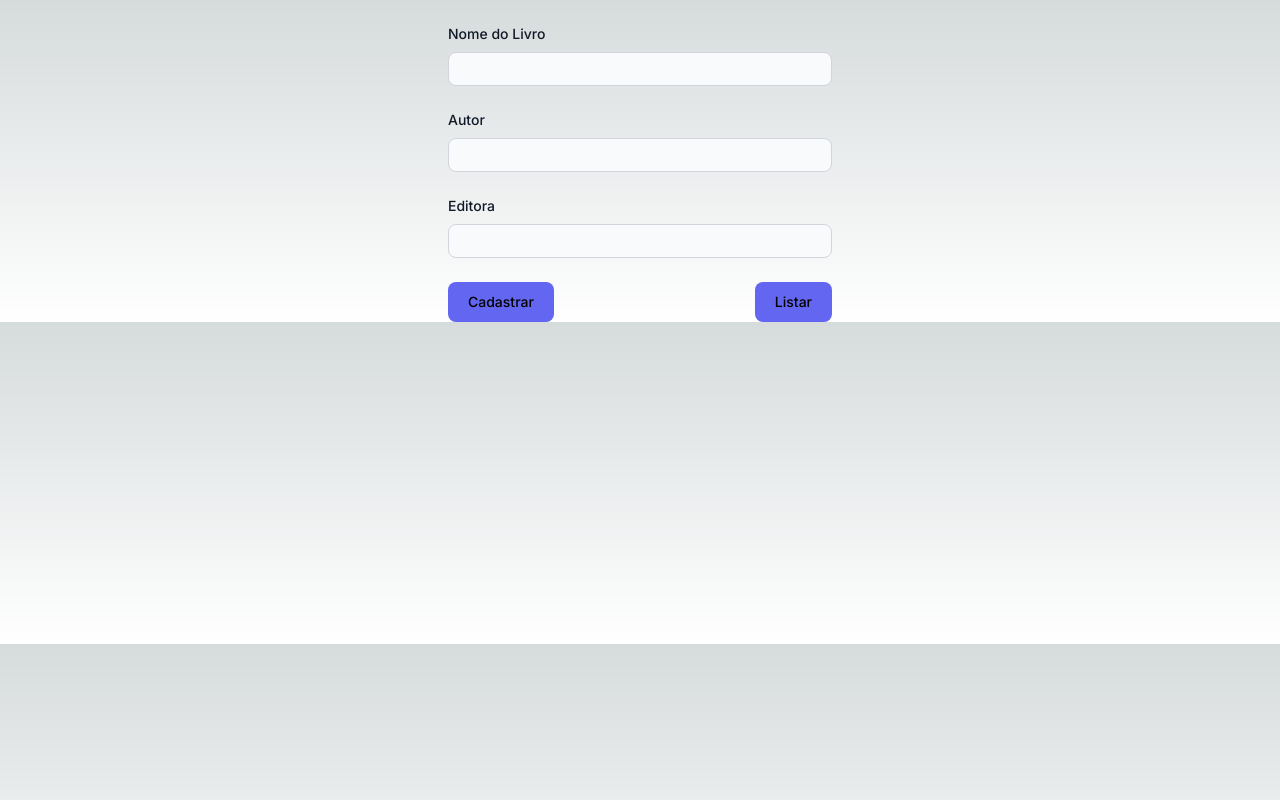
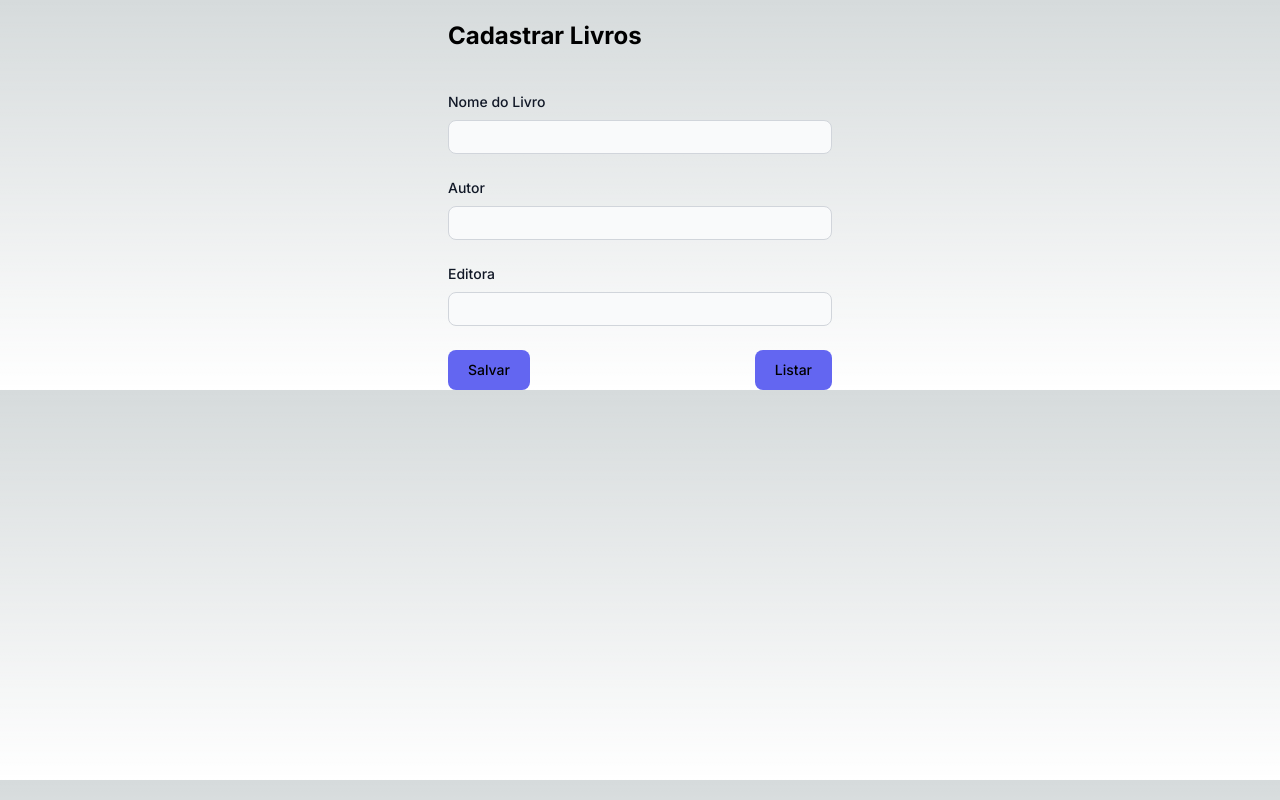
Before and after one commit to codemaia/my-front, a Next.js app: page /cadastro in a window 1280 px wide. Built offline with nearby package versions, Linux system fonts and the light colour scheme.

Commit message:
add button and link to cadaster

```diff
--- a/src/app/cadastro/page.tsx
+++ b/src/app/cadastro/page.tsx
@@ -36,7 +36,9 @@ function submitForm() {
   return (
 
       <form onSubmit={handleSubmit} className="max-w-sm mx-auto">
-
+        <div>
+          <h1 className='mt-5 text-2xl font-bold mb-4'>Cadastrar Livros</h1>
+        </div>
         <div className="pb-6 pt-6">
             <label htmlFor="name" className="block mb-2 text-sm font-medium text-gray-900 dark:text-white">Nome do Livro</label>
             <input type="text" id="name" value={name} onChange={(e) => setName(e.target.value)} className="block w-full p-2 text-gray-900 border border-gray-300 rounded-lg bg-gray-50 text-xs focus:ring-blue-500 focus:border-blue-500 dark:bg-gray-700 dark:border-gray-600 dark:placeholder-gray-400 dark:text-white dark:focus:ring-blue-500 dark:focus:border-blue-500" />
@@ -53,7 +55,7 @@ function submitForm() {
         </div>
 
         <div className='flex justify-between'>
-          <button type="submit" className=" bg-indigo-500 hover:bg-indigo-300 focus:ring-4 focus:outline-none font-medium rounded-lg text-sm w-full sm:w-auto px-5 py-2.5 text-center">Cadastrar</button>
+          <button type="submit" className=" bg-indigo-500 hover:bg-indigo-300 focus:ring-4 focus:outline-none font-medium rounded-lg text-sm w-full sm:w-auto px-5 py-2.5 text-center">Salvar</button>
 
           <Link href="/list">
             <button className="bg-indigo-500 hover:bg-indigo-300 focus:ring-4 focus:outline-none font-medium rounded-lg text-sm w-full sm:w-auto px-5 py-2.5 text-center">Listar</button>
@@ -61,9 +63,6 @@ function submitForm() {
         </div>
 
       </form>
-
-
-
   );
 
 };
--- a/src/app/list/page.tsx
+++ b/src/app/list/page.tsx
@@ -52,7 +52,12 @@ export default function ListBook() {
     return (
 
         <div className="container mx-auto px-4 py-8">
-            <h1 className="text-2xl font-bold mb-4">Lista de Livros</h1>
+            <div className='flex justify-between items-center mb-4'>
+                <h1 className="text-2xl font-bold mb-4">Lista de Livros</h1>
+                <Link href={`/cadastro`}>
+                    <button className="bg-green-500 hover:bg-green-600 text-white py-2 px-4 rounded-md">Cadastrar Livro</button>
+                </Link>
+            </div>
             {loading ? (
                 <p className="text-gray-500">Carregando...</p>
             ) : (
```
